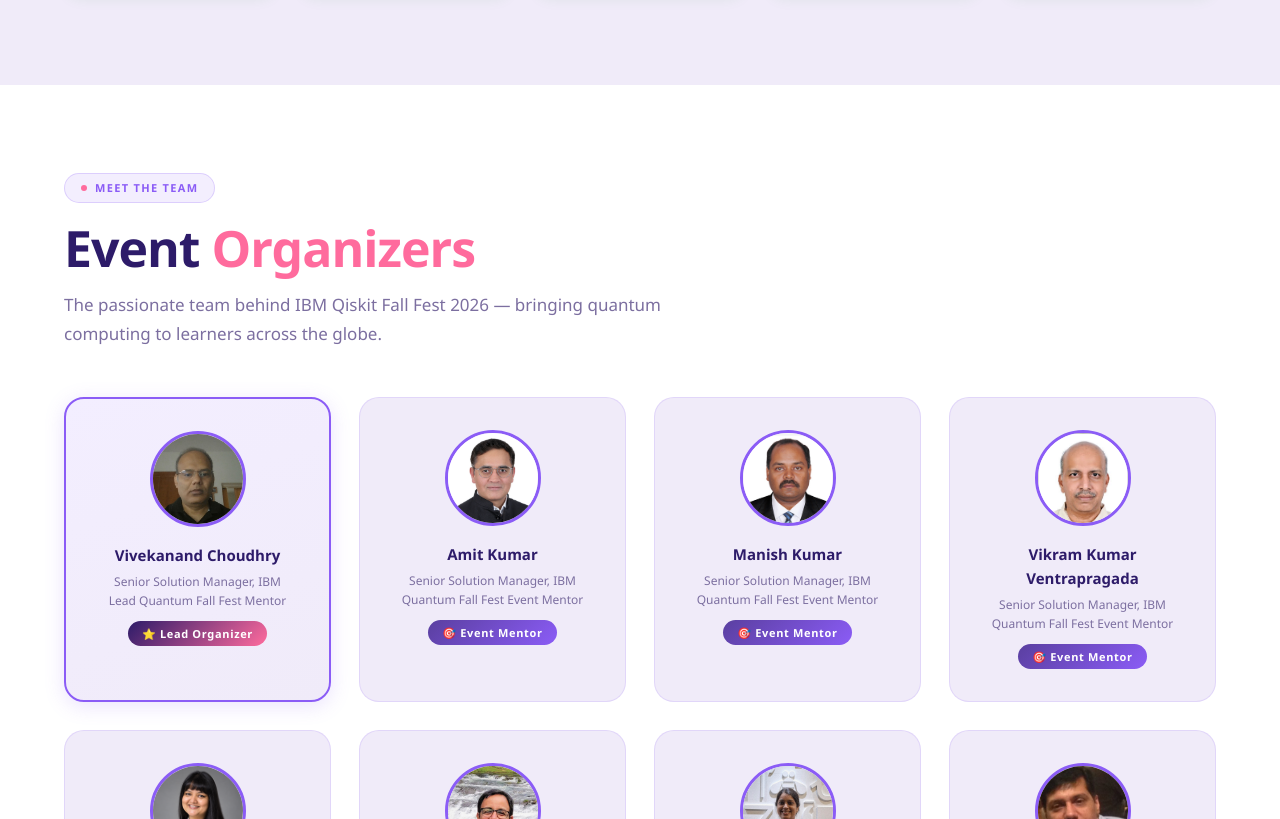
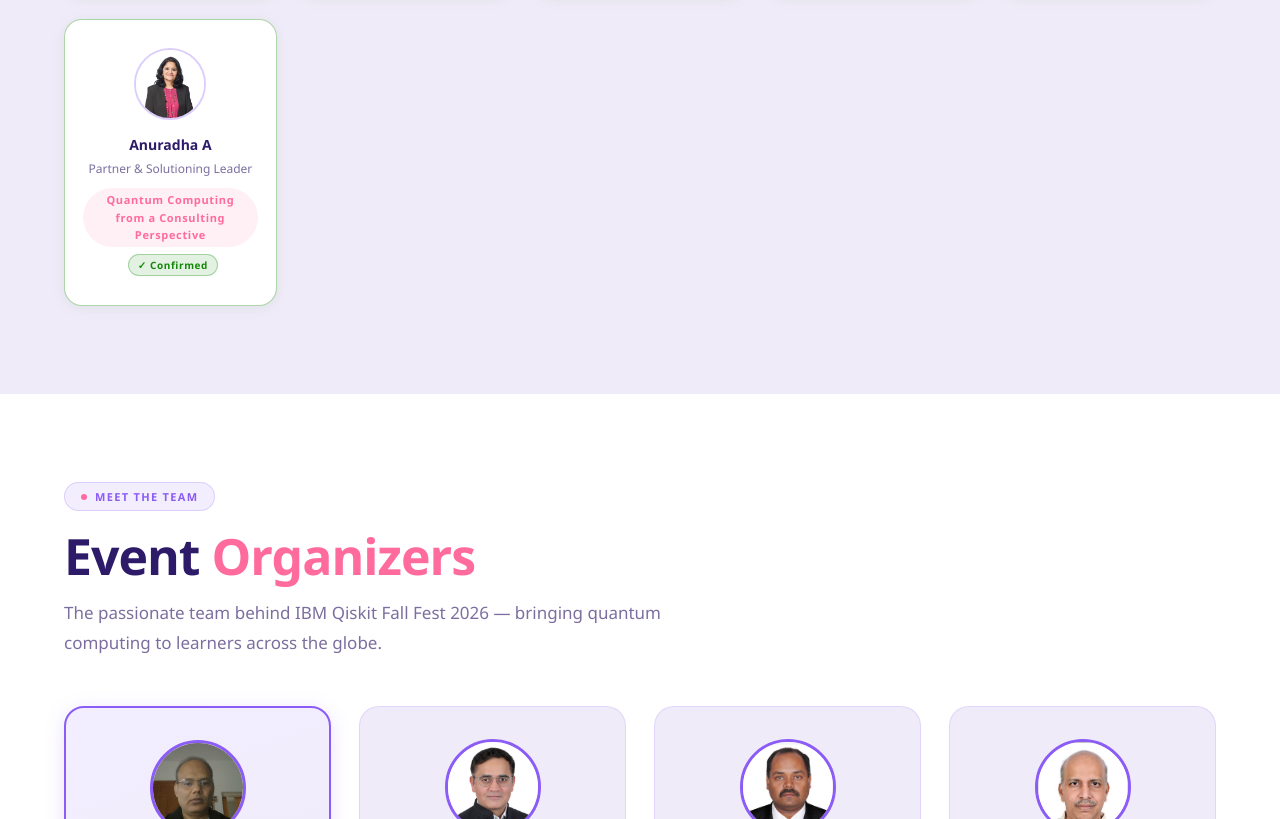
Before and after one commit to vivek1233/QFH_QFF_2026, a plain HTML site: page index.html in a window 1280 px wide. Shown: the part 5448-6267 px from the top of the page. Drawn offline with Linux system fonts and the light colour scheme; no server answers.

Commit message:
Add Guest Speaker Anuradha A

```diff
--- a/index.html
+++ b/index.html
@@ -834,6 +834,16 @@ footer{background:var(--dark);padding:64px 5% 36px;border-top:2px solid rgba(255
         <span class="speaker-topic">Qiskit Lab Session</span>
         <span class="speaker-confirmed">✓ Confirmed</span>
       </div>
+      <div class="speaker-card confirmed">
+        <div style="position:relative;width:72px;height:72px;margin:0 auto 14px">
+          <img src="Guest Spekaers/Anuradha A.jpg" alt="Anuradha A" style="width:72px;height:72px;border-radius:50%;object-fit:cover;object-position:center top;display:block;border:2px solid rgba(139,92,246,.3)"/>
+        </div>
+        <div class="speaker-name">Anuradha A</div>
+        <div class="speaker-role">Partner &amp; Solutioning Leader</div>
+        <span class="speaker-topic">Quantum Computing from a Consulting Perspective</span>
+        <span class="speaker-confirmed">✓ Confirmed</span>
+      </div>
+
 
 
 
```
Also changed, not shown: Guest Spekaers/Anuradha A.jpg (added).
